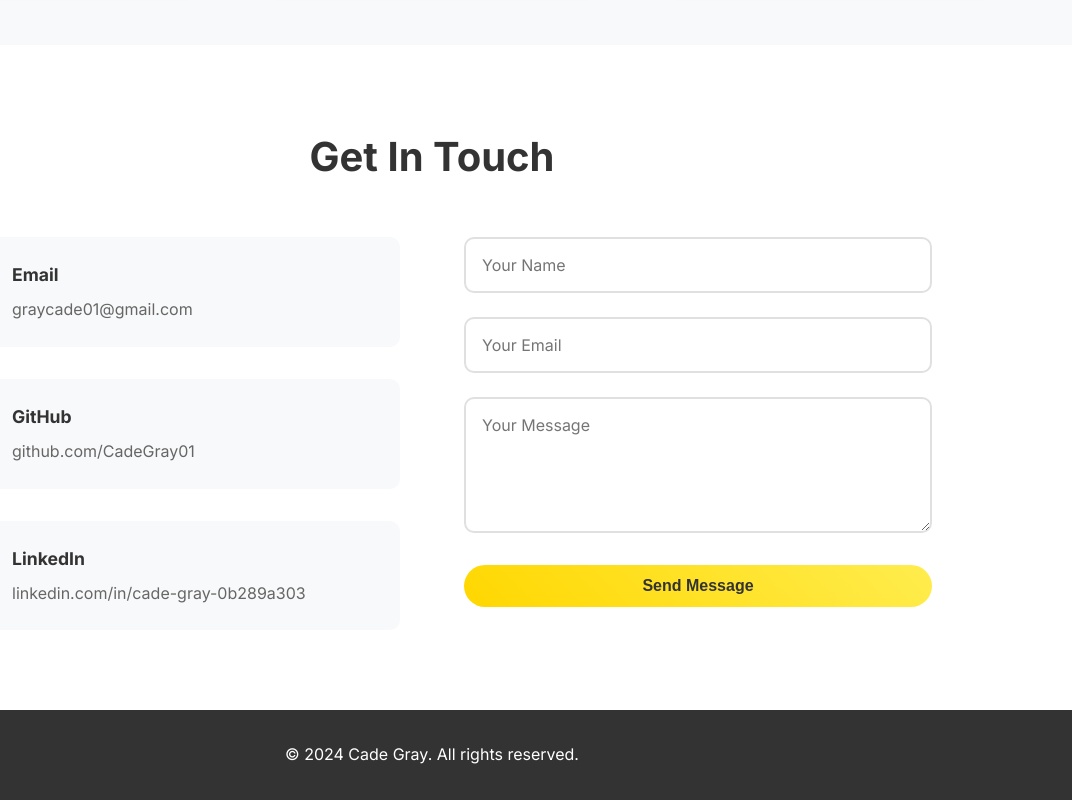
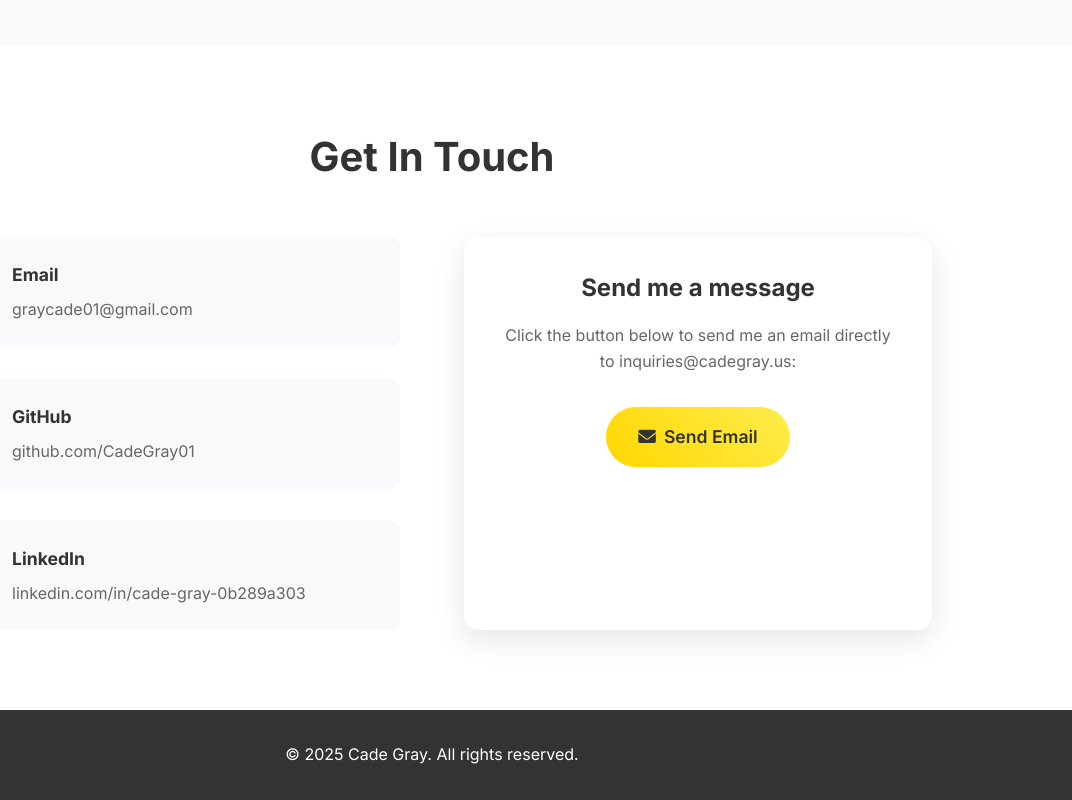
Before and after one commit to CadeGray01/portfolio-website, a plain HTML site: page index.html in a window 1280 px wide. Shown: the part 2970-3770 px from the top of the page, 208-1280 px from the left. Drawn offline with Linux system fonts and the light colour scheme.

Commit message:
Replace Formspree with direct email link using Cloudflare Workers

```diff
--- a/index.html
+++ b/index.html
@@ -221,36 +221,14 @@
                         </div>
                     </div>
                 </div>
-                <!-- Formspree Form - Sends to inquiries@cadegray.us -->
-                <form class="contact-form" action="https://formspree.io/f/manbbavj" method="POST">
-                    <div class="form-group">
-                        <input type="text" name="name" placeholder="Your Name" required>
-                    </div>
-                    <div class="form-group">
-                        <input type="email" name="email" placeholder="Your Email" required>
-                    </div>
-                    <div class="form-group">
-                        <textarea name="message" placeholder="Your Message" rows="5" required></textarea>
-                    </div>
-                    <button type="submit" class="btn btn-primary">Send Message</button>
-                </form>
-
-                <!-- Option 2: Send to custom domain email (uncomment if you prefer this) -->
-                <!--
-                <form class="contact-form" action="https://formspree.io/f/YOUR_FORMSPREE_ENDPOINT" method="POST">
-                    <input type="hidden" name="_replyto" value="inquiries@cadegray.us">
-                    <div class="form-group">
-                        <input type="text" name="name" placeholder="Your Name" required>
-                    </div>
-                    <div class="form-group">
-                        <input type="email" name="email" placeholder="Your Email" required>
-                    </div>
-                    <div class="form-group">
-                        <textarea name="message" placeholder="Your Message" rows="5" required></textarea>
-                    </div>
-                    <button type="submit" class="btn btn-primary">Send Message</button>
-                </form>
-                -->
+                <!-- Direct Email Contact - Uses Cloudflare Workers routing -->
+                <div class="contact-email">
+                    <h3>Send me a message</h3>
+                    <p>Click the button below to send me an email directly to inquiries@cadegray.us:</p>
+                    <a href="mailto:inquiries@cadegray.us?subject=Portfolio Contact - cadegray.us" class="btn btn-primary">
+                        <i class="fas fa-envelope"></i> Send Email
+                    </a>
+                </div>
             </div>
         </div>
     </section>
@@ -258,7 +236,7 @@
     <!-- Footer -->
     <footer class="footer">
         <div class="container">
-            <p>&copy; 2024 Cade Gray. All rights reserved.</p>
+            <p>&copy; 2025 Cade Gray. All rights reserved.</p>
         </div>
     </footer>
 
--- a/styles.css
+++ b/styles.css
@@ -505,6 +505,35 @@ section {
 
 .contact-item p {
     color: #666;
+    margin: 0;
+}
+
+.contact-email {
+    background: white;
+    padding: 2rem;
+    border-radius: 15px;
+    box-shadow: 0 10px 30px rgba(0, 0, 0, 0.1);
+    text-align: center;
+}
+
+.contact-email h3 {
+    font-size: 1.5rem;
+    margin-bottom: 1rem;
+    color: #333;
+}
+
+.contact-email p {
+    color: #666;
+    margin-bottom: 2rem;
+    line-height: 1.6;
+}
+
+.contact-email .btn {
+    display: inline-flex;
+    align-items: center;
+    gap: 0.5rem;
+    font-size: 1.1rem;
+    padding: 1rem 2rem;
 }
 
 .contact-form {
```
